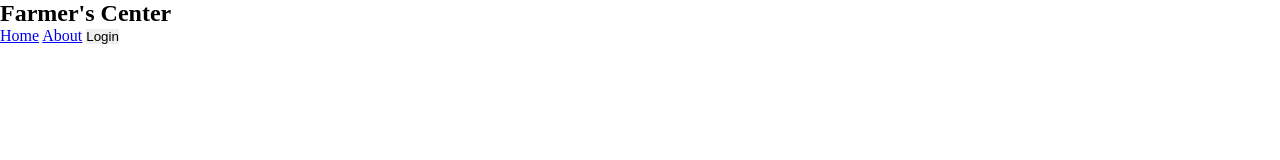
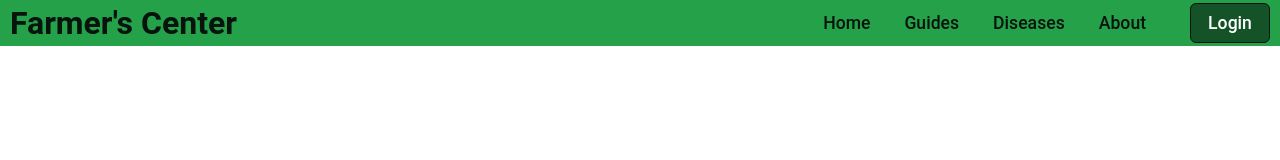
Before and after one commit to mwahome-010/farmers-center, a plain HTML site: page index.html in a window 1280 px wide. Drawn offline with Linux system fonts and the light colour scheme.

Commit message:
updated ui elements and css

```diff
--- a/css/styles.css
+++ b/css/styles.css
@@ -1,11 +1,96 @@
 * {
-    margin: 0;
-    padding: 0;
-    border: 0;
+  margin: 0;
+  padding: 0;
+  box-sizing: border-box;
+  font-family: Roboto, "Poppins", sans-serif;
+  color: #07130d;
 }
 
-.navigation ul {
+body {
+  display: flex;
+  justify-content: center;
+  align-items: center;
+  min-height: 100vh;
+/*  background: #29b654; */
+  background-size: cover;
+  background-position: center;
+}
+
+header {
+    position: fixed;
+    top: 0;
+    left: 0;
+    width: 100%;
     display: flex;
-    justify-content: center ;
+    justify-content: space-between;
+    align-items: center;
+    z-index: 99;
+    background-color: #25a14a;
+
+}
+
+.logo {
+  margin-left: 10px;
+  font-size: 2em;
+  color: #07130d;
+  user-select: none;
+}
+
+.nav-bar {
+    margin-right: 10px;
+    display:block;
+    justify-content:space-around;
+    text-align: center;
+}
+
+.nav-bar a {
+    font-size: 1.1em;
+    font-weight: 500;
     text-decoration: none;
+    color: #07130d;
+    position: relative;
+    margin-left: 30px;
 }
+
+.nav-bar a::after {
+  content: " ";
+  position:absolute;
+  align-content: center;
+  left: 0;
+  bottom: -4px;
+  width: 90%;
+  height: 2px;
+  background: #07130d;
+  border-radius: 5px;
+  transform: scaleX(0);
+  transition: transform 0.3s;
+}
+
+.nav-bar a:hover::after {
+  transform: scaleX(1);
+}
+
+.login-popup-btn {
+  width: 80px;
+  height: 40px;
+  background: #07130d8c;
+  border: 1px solid #07130d;
+  outline: none;
+  border-radius: 6px;
+  cursor: pointer;
+  font-size: 1.1em;
+  color: white;
+  font-weight: 500;
+  margin-left: 40px;
+  transition: 0.2s;
+  margin-top: 3px;
+  margin-bottom: 3px;
+}
+
+.login-popup-btn:hover {
+  background: #07130da2;
+}
+
+.login-popup-btn:active {
+  background: #07130dc2;
+}
--- a/index.html
+++ b/index.html
@@ -11,18 +11,22 @@
 
 <body>
 	<header>
+		<h2 class="logo">Farmer's Center</h2>
 		<nav class="nav-bar">
-			<ul>
-				<h2 class="logo">Farmer's Center</h2>
-				<a href="#">Home</a>
-				<a href="#">About</a>
-				<button class="login-popup-btn">Login</button>
+			<a href="#">Home</a>
+			<a href="#">Guides</a>
+			<a href="#">Diseases</a>
+			<a href="#">About</a>
+			<button class="login-popup-btn">Login</button>
 			</ul>
 		</nav>
 	</header>
+
 	<div class="wrapper">
 
 	</div>
+
+
 
 	<footer>
 
```
Also changed, not shown: pages/nav-bar.html (added, +10 -0 lines).
